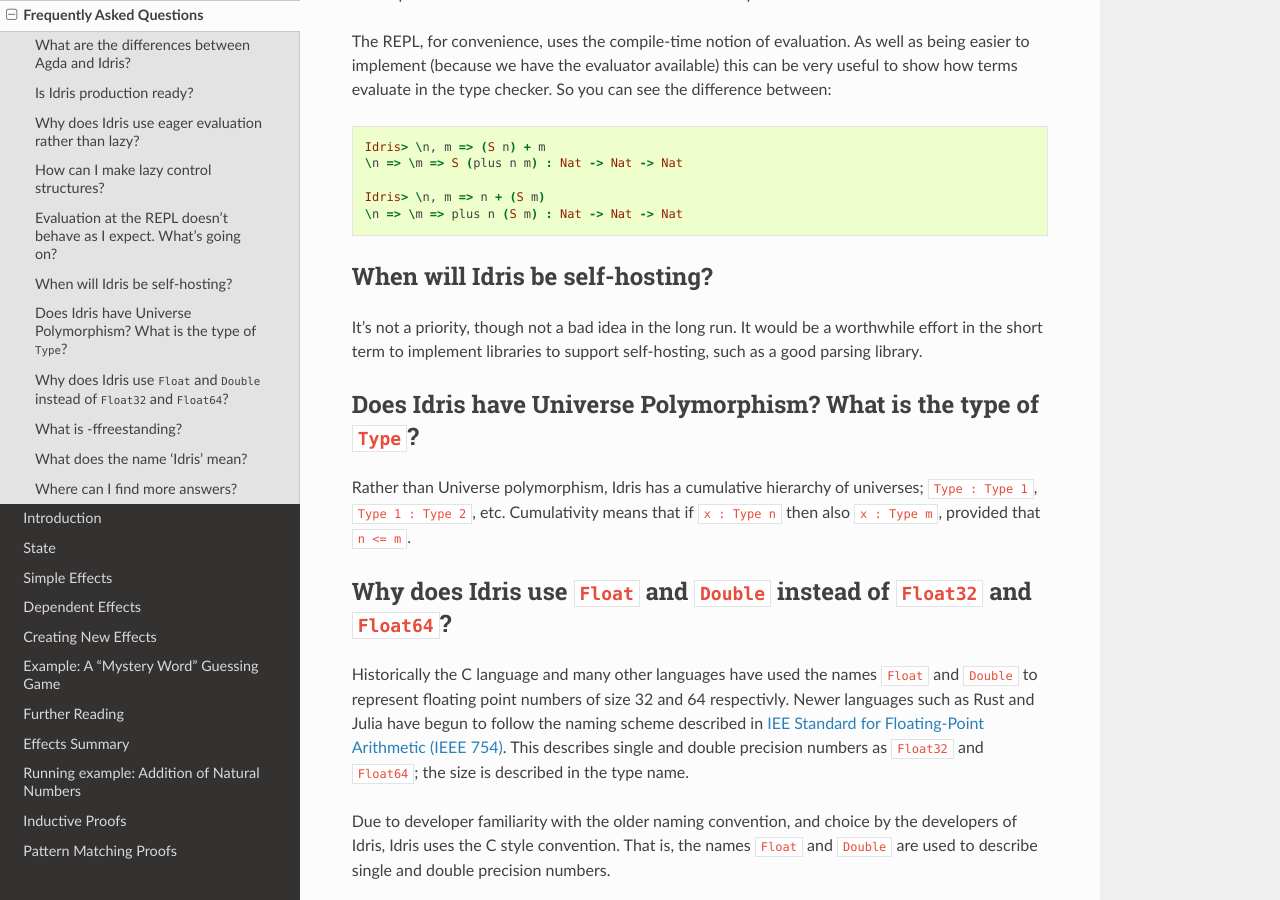
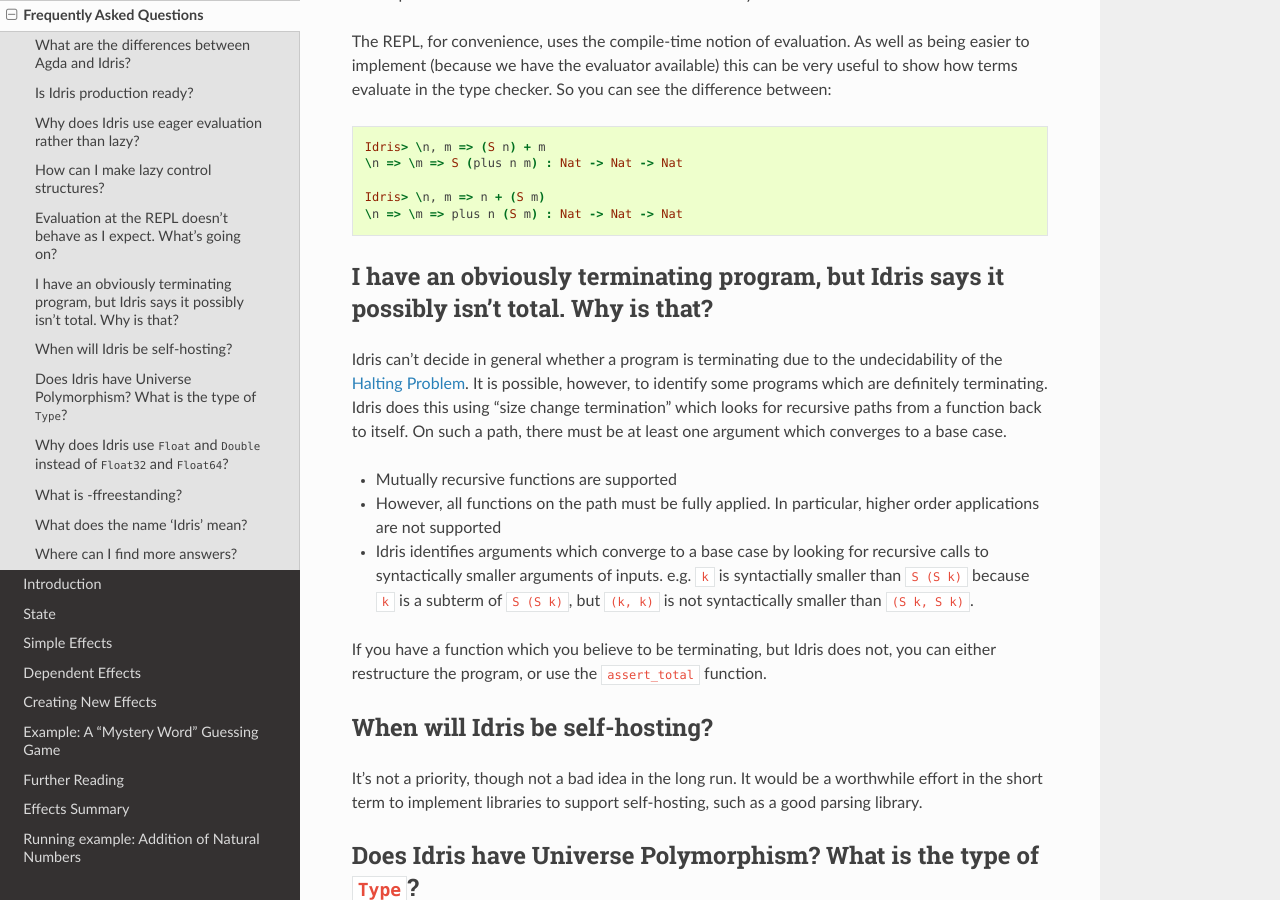
Before and after one commit to idris-lang/Idris-dev, a Sphinx documentation site: the page built from docs/faq/faq.rst, in a window 1280 px wide and 900 px high, scrolled down 1780 px. Built offline with Sphinx 7.4.7 and the Read the Docs theme 2.0.0, drawn with Linux system fonts in a browser that asks for light colours; formulas are drawn with MathJax 3.

Commit message:
Add totality checking note to FAQ

```diff
--- a/docs/faq/faq.rst
+++ b/docs/faq/faq.rst
@@ -99,6 +99,30 @@
     Idris> \n, m => n + (S m)
     \n => \m => plus n (S m) : Nat -> Nat -> Nat
 
+I have an obviously terminating program, but Idris says it possibly isn't total. Why is that?
+=============================================================================================
+
+Idris can't decide in general whether a program is terminating due to
+the undecidability of the `Halting Problem
+<https://en.wikipedia.org/wiki/Halting_problem>`_. It is possible, however,
+to identify some programs which are definitely terminating. Idris does this
+using "size change termination" which looks for recursive paths from a
+function back to itself. On such a path, there must be at least one
+argument which converges to a base case.
+
+- Mutually recursive functions are supported
+- However, all functions on the path must be fully applied. In particular,
+  higher order applications are not supported
+- Idris identifies arguments which converge to a base case by looking for
+  recursive calls to syntactically smaller arguments of inputs. e.g.
+  ``k`` is syntactially smaller than ``S (S k)`` because ``k`` is a
+  subterm of ``S (S k)``, but ``(k, k)`` is
+  not syntactically smaller than ``(S k, S k)``.
+
+If you have a function which you believe to be terminating, but Idris does
+not, you can either restructure the program, or use the ``assert_total``
+function.
+
 When will Idris be self-hosting?
 ================================
 
```
